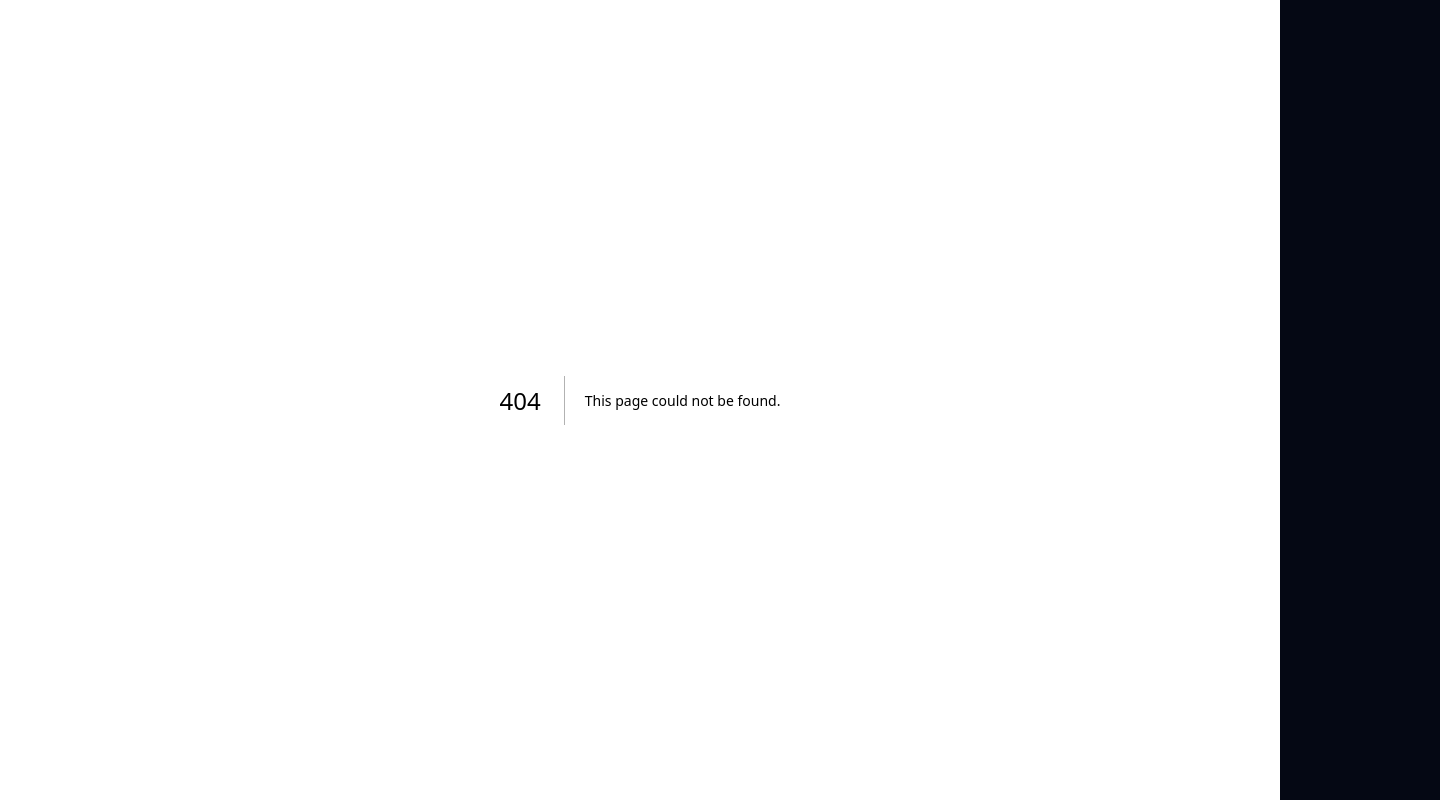
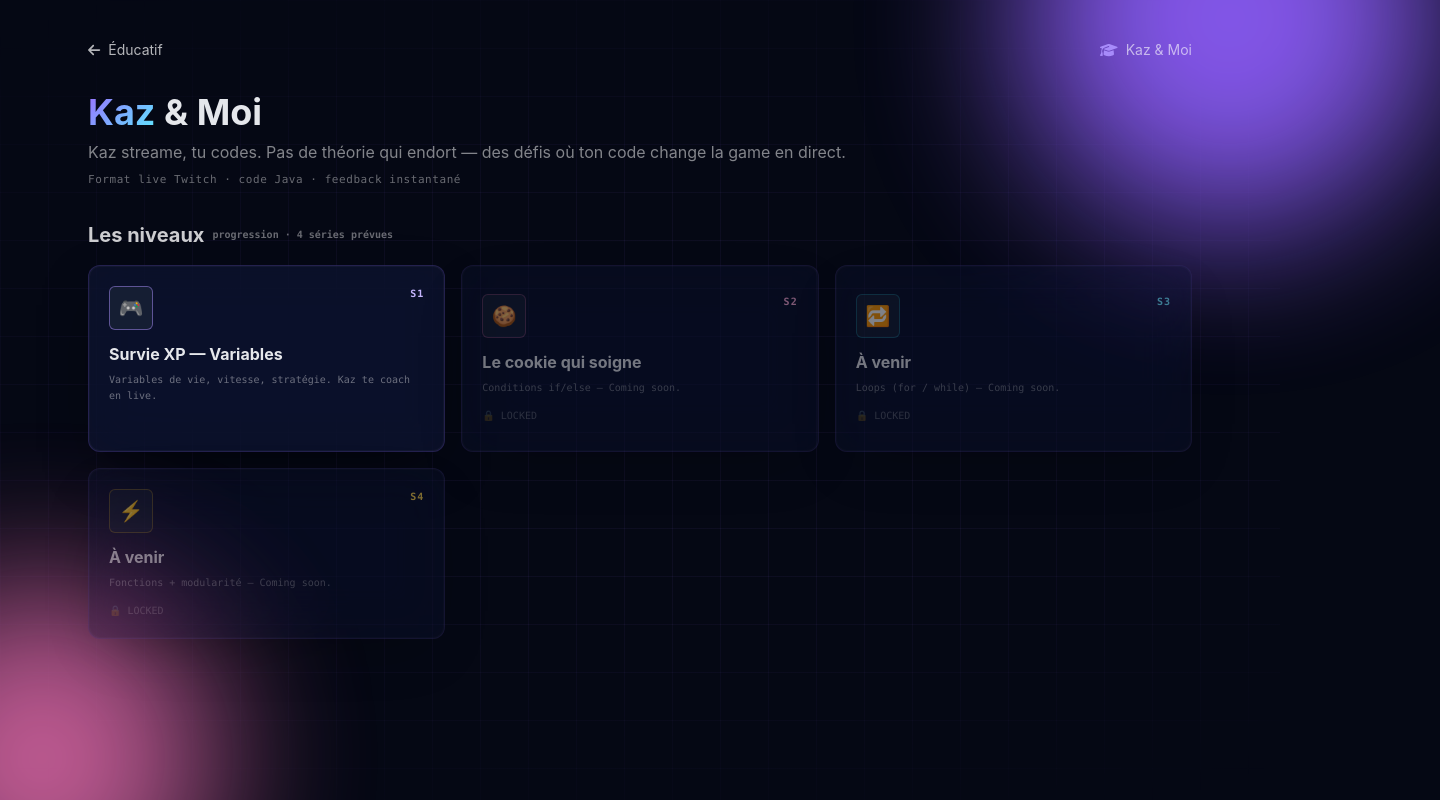
Before and after one commit to martinavoinepcc/mission-control-frontend, a Next.js app: page /apps/educatif/kaz in a window 1280 px wide. Before the commit this address had no page. Shown: the top 800 px of the page, 1440 px wide, since content can reach past the window. Built offline with nearby package versions, Linux system fonts and the light colour scheme.

Commit message:
Add Kaz & Moi hub

```diff
--- /dev/null
+++ b/app/apps/educatif/kaz/page.tsx
@@ -0,0 +1,166 @@
+'use client';
+
+// Hub Kaz & Moi — niveaux progressifs de coding avec Kaz (streamer Twitch).
+// S1 unlocked, S2-S4 coming soon (on les débloquera au fur et à mesure).
+
+import { useRouter } from 'next/navigation';
+import { FontAwesomeIcon } from '@fortawesome/react-fontawesome';
+import { UI } from '@/lib/icons';
+
+type LevelMeta = {
+  num: string;
+  slug: string | null;
+  title: string;
+  concept: string;
+  color: string;
+  ringColor: string;
+  emoji: string;
+  unlocked: boolean;
+};
+
+const LEVELS: LevelMeta[] = [
+  {
+    num: 'S1',
+    slug: 'survie-xp-s1',
+    title: 'Survie XP — Variables',
+    concept: 'Variables de vie, vitesse, stratégie. Kaz te coach en live.',
+    color: 'text-violet-300',
+    ringColor: 'border-violet-400/50',
+    emoji: '🎮',
+    unlocked: true,
+  },
+  {
+    num: 'S2',
+    slug: null,
+    title: 'Le cookie qui soigne',
+    concept: 'Conditions if/else — Coming soon.',
+    color: 'text-pink-300',
+    ringColor: 'border-pink-400/30',
+    emoji: '🍪',
+    unlocked: false,
+  },
+  {
+    num: 'S3',
+    slug: null,
+    title: 'À venir',
+    concept: 'Loops (for / while) — Coming soon.',
+    color: 'text-cyan-300',
+    ringColor: 'border-cyan-400/30',
+    emoji: '🔁',
+    unlocked: false,
+  },
+  {
+    num: 'S4',
+    slug: null,
+    title: 'À venir',
+    concept: 'Fonctions + modularité — Coming soon.',
+    color: 'text-amber-300',
+    ringColor: 'border-amber-400/30',
+    emoji: '⚡',
+    unlocked: false,
+  },
+];
+
+export default function KazHubPage() {
+  const router = useRouter();
+
+  return (
+    <main className="relative min-h-screen">
+      <div className="absolute inset-0 cosmic-grid" />
+      <div className="blob bg-violet-500 w-[420px] h-[420px] -top-48 -right-40 animate-pulse-slow opacity-[0.10]" />
+      <div className="blob bg-pink-400 w-[340px] h-[340px] -bottom-32 -left-32 animate-pulse-slow opacity-[0.08]" style={{ animationDelay: '2.5s' }} />
+
+      <div className="relative z-10 max-w-6xl mx-auto px-4 sm:px-6 py-6 sm:py-10">
+        <header className="flex items-center justify-between mb-8">
+          <button
+            onClick={() => router.push('/apps/educatif')}
+            className="flex items-center gap-2 text-white/70 hover:text-white text-sm"
+          >
+            <FontAwesomeIcon icon={UI.back} /> Éducatif
+          </button>
+          <div className="flex items-center gap-2 text-white/60 text-sm">
+            <FontAwesomeIcon icon={UI.graduationCap} className="text-violet-400" />
+            <span className="font-display">Kaz &amp; Moi</span>
+          </div>
+        </header>
+
+        {/* HERO */}
+        <section className="mb-8">
+          <h1 className="font-display text-3xl sm:text-4xl font-bold mb-2">
+            <span className="grad-text">Kaz</span> &amp; Moi
+          </h1>
+          <p className="text-white/50 mb-2">
+            Kaz streame, tu codes. Pas de théorie qui endort — des défis où ton code change la game en direct.
+          </p>
+          <p className="font-mono text-[11px] text-white/40 tracking-wider">
+            Format live Twitch · code Java · feedback instantané
+          </p>
+        </section>
+
+        {/* LEVELS GRID */}
+        <section>
+          <h2 className="font-display text-lg sm:text-xl font-bold mb-4 flex items-center gap-2">
+            <span className="text-white/80">Les niveaux</span>
+            <span className="font-mono text-[10px] text-white/40">progression · 4 séries prévues</span>
+          </h2>
+          <div className="grid grid-cols-1 sm:grid-cols-2 lg:grid-cols-3 gap-4">
+            {LEVELS.map((lvl, idx) => (
+              <LevelCard
+                key={lvl.num}
+                level={lvl}
+                delay={idx * 80}
+                onClick={() => {
+                  if (lvl.unlocked && lvl.slug) {
+                    router.push(`/apps/educatif/kaz/${lvl.slug}`);
+                  }
+                }}
+              />
+            ))}
+          </div>
+        </section>
+      </div>
+    </main>
+  );
+}
+
+function LevelCard({
+  level,
+  delay,
+  onClick,
+}: {
+  level: LevelMeta;
+  delay: number;
+  onClick: () => void;
+}) {
+  const locked = !level.unlocked;
+  return (
+    <button
+      onClick={onClick}
+      disabled={locked}
+      className={`group text-left rounded-xl overflow-hidden glass p-5 border transition-all animate-fade-up ${level.ringColor} ${
+        locked ? 'opacity-50 cursor-not-allowed' : 'hover:scale-[1.02] hover:border-opacity-100'
+      }`}
+      style={{ animationDelay: `${delay}ms` }}
+    >
+      <div className="flex items-start justify-between mb-3">
+        <div
+          className={`w-11 h-11 rounded-md bg-slate-800/60 border ${level.ringColor} flex items-center justify-center text-xl`}
+        >
+          {level.emoji}
+        </div>
+        <div className={`font-mono text-[10px] tracking-widest ${level.color} font-black`}>
+          {level.num}
+        </div>
+      </div>
+      <h3 className="font-display text-base font-bold mb-1.5">{level.title}</h3>
+      <p className="font-mono text-[10px] text-white/40 leading-relaxed">{level.concept}</p>
+      <div
+        className={`mt-3 font-mono text-[10px] ${
+          locked ? 'text-white/30' : `${level.color} opacity-0 group-hover:opacity-100 transition`
+        }`}
+      >
+        {locked ? '🔒 LOCKED' : '▶ ENTER'}
+      </div>
+    </button>
+  );
+}
```
